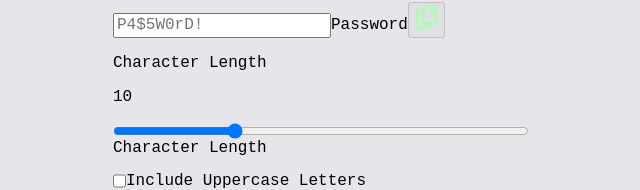
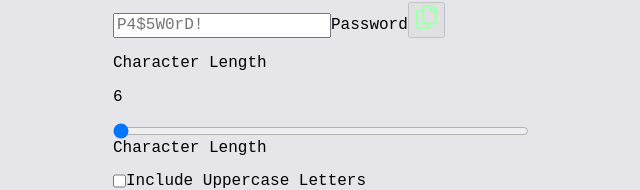
Before and after one commit to alexl8819/password-generator-app, a React (Vite) app: page / in a window 1280 px wide. Shown: the part 180-370 px from the top of the page, without its empty margins (319-959 px from the left). Built offline with nearby package versions, Linux system fonts and the light colour scheme.

Commit message:
refactor: change default charlength value from 10 to 6

```diff
--- a/src/App.jsx
+++ b/src/App.jsx
@@ -22,7 +22,7 @@ const CHAR_FIELDS = Object.freeze({
 
 function App() {
   const [generatedPassword, setGeneratedPassword] = useState('');
-  const [charLength, setCharLength] = useState(10);
+  const [charLength, setCharLength] = useState(6);
   const [charFields, setCharFields] = useState(new Set());
 
   const sendToClipboard = async () => {
```
